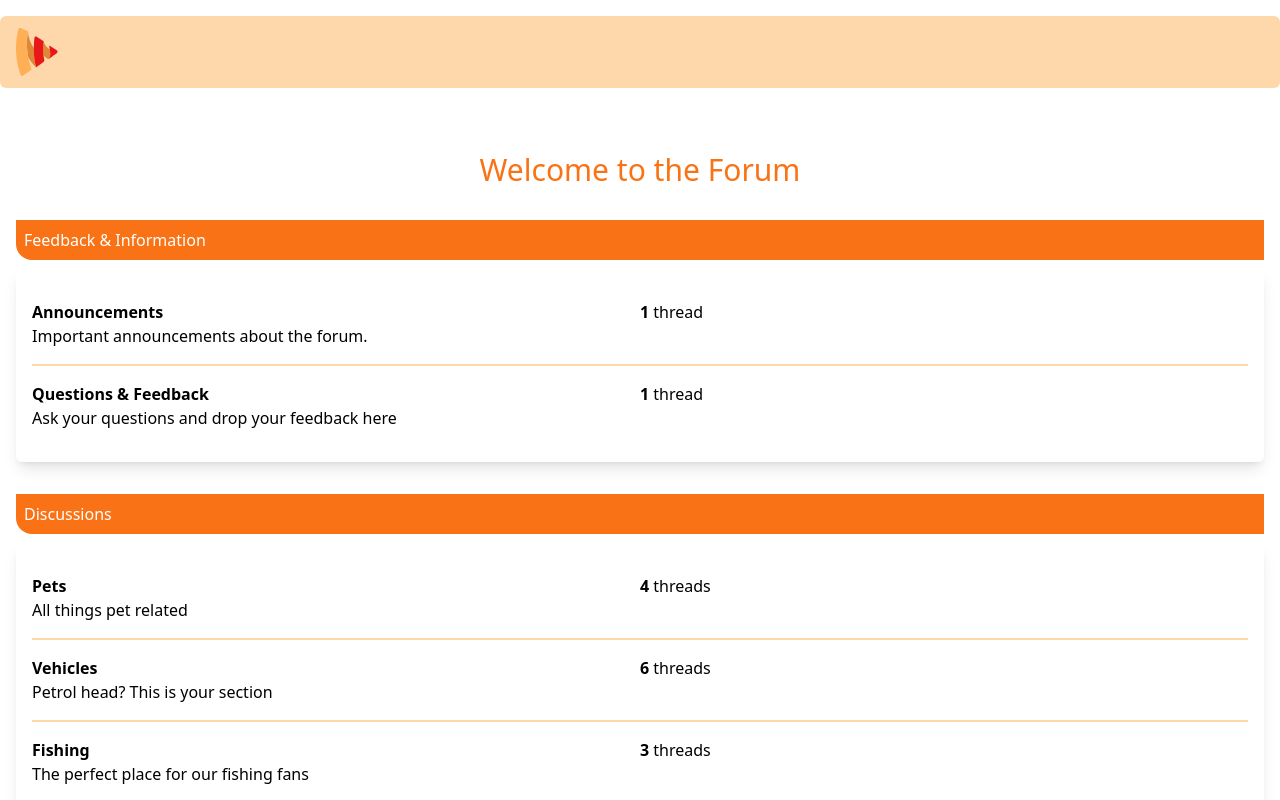
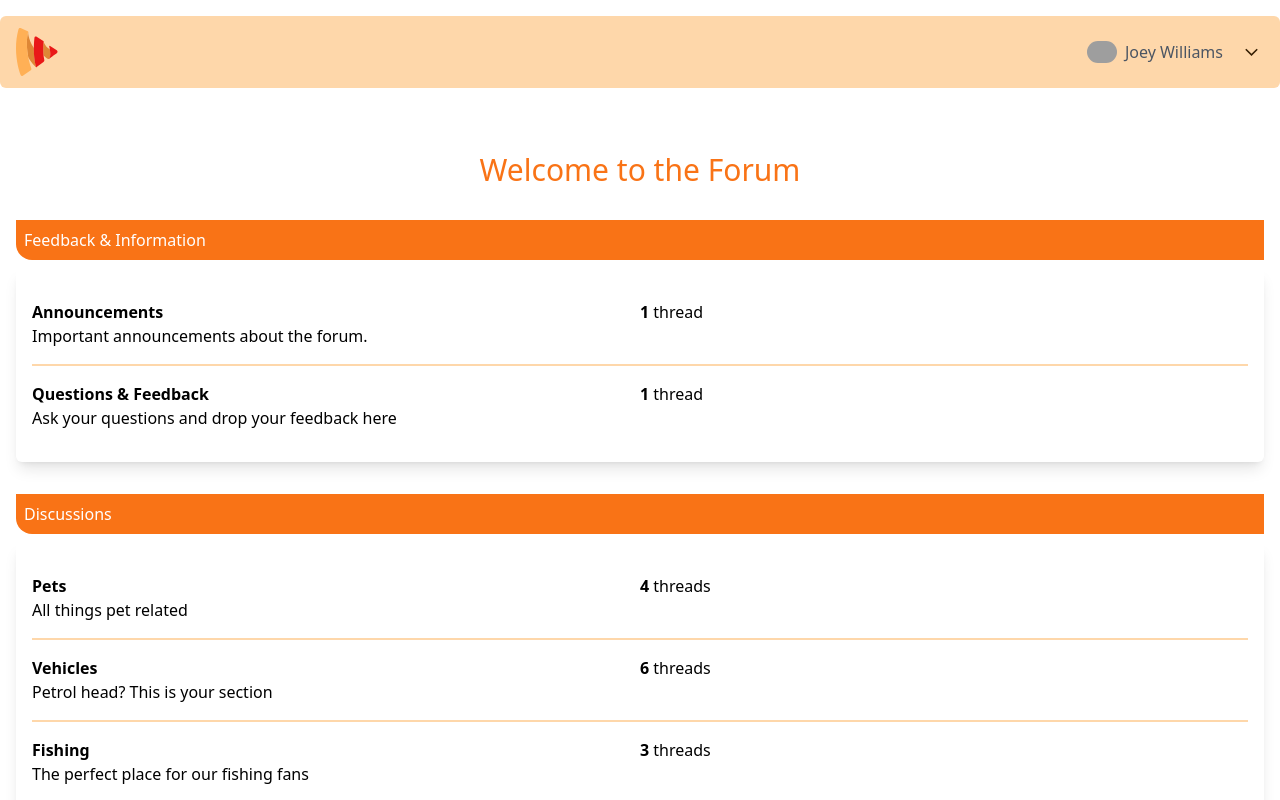
Before and after one commit to ciaran-io/vue-mastery, a Vue app: page / in a window 1280 px wide. Shown: the top 800 px of the page. Built offline with nearby package versions, Linux system fonts and the light colour scheme; grey boxes are pictures that could not be loaded.

Commit message:
feat: display authUser image & name

```diff
--- a/src/components/TheNavbar.vue
+++ b/src/components/TheNavbar.vue
@@ -1,11 +1,43 @@
-<script setup></script>
+<script setup>
+import { useStore } from '@/stores/index';
+const store = useStore();
+
+</script>
 
 <template>
-  <header class="bg-orange-200 py-3 container mx-auto mt-4 px-4 rounded-md">
-    <nav class="">
+  <header class="container mx-auto mt-4 rounded-md bg-orange-200 py-3 px-4">
+    <nav class="grid grid-cols-[1fr,1fr,auto] items-center">
       <router-link :to="{ name: 'Home' }">
         <img src="@/assets/images/svg/logo.svg" alt="" />
       </router-link>
+
+      <ul class="flex items-baseline gap-x-4 justify-self-end">
+        <li class="">
+          <router-link :to="{ name: 'Profile' }" class="flex items-center gap-x-2">
+            <img
+              :src="store.authUser.avatar"
+              :alt="`${store.authUser.name} profile picture`"
+              height="30"
+              width="30"
+              class="avatar"
+            />
+
+            <div class="text-gray-600">
+              {{ store.authUser.name }}
+            </div>
+          </router-link>
+        </li>
+      </ul>
+
+      <button aria-label="user dropdown menu" class="ml-4">
+        <img
+          src="@/assets/images/svg/arrow-down.svg"
+          alt="user dropdown menu"
+          height="25"
+          width="25"
+        />
+      </button>
+
     </nav>
   </header>
 </template>
```
